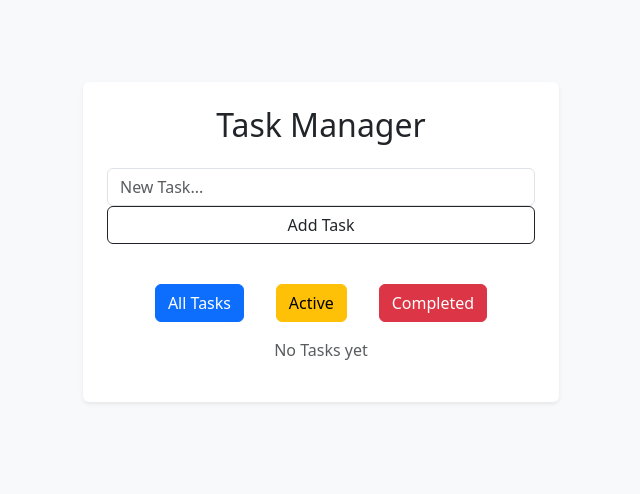
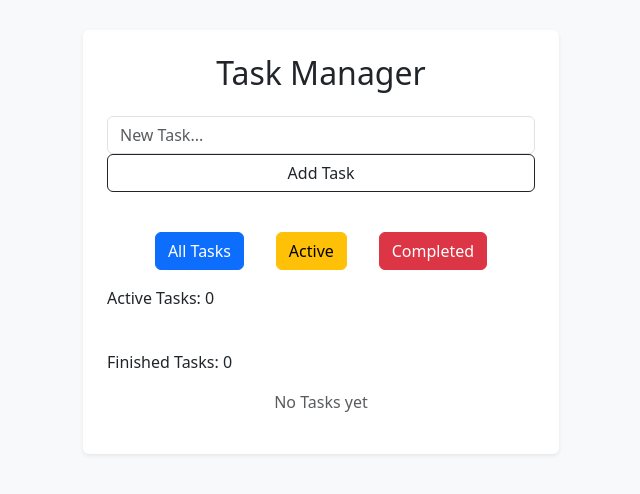
Before and after one commit to marconovas/To-Do-App, a React (Vite) app: page / in a window 1280 px wide. Shown: the part 158-652 px from the top of the page, without its empty margins (319-959 px from the left). Built offline with nearby package versions, Linux system fonts and the light colour scheme.

Commit message:
task counter added

```diff
--- a/src/App.jsx
+++ b/src/App.jsx
@@ -3,6 +3,7 @@ import TaskForm from "./Components/TaskForm";
 import { Button, Card, Container, FormControl, Modal, ModalFooter, ModalTitle } from "react-bootstrap";
 import TaskList from "./Components/TaskList";
 import FilterBar from "./Components/FilterBar";
+import TaskCounter from "./Components/TaskCounter";
 
 function App() {
 
@@ -15,6 +16,10 @@ function App() {
   ///EDITING
   const [editingTask, setEditingTask] = useState(null);
   const [editText, setEditText] = useState("");
+
+  //TASK COUNTER
+  const active = tasks.filter(task => !task.completed);
+  const finished = tasks.filter(task => task.completed);
 
   const filteredTasks =
   filter === "active" ?
@@ -62,6 +67,8 @@ function App() {
 
           <FilterBar setFilter={setFilter}/>
 
+          <TaskCounter active={active.length} finished={finished.length}/>
+
           <TaskList
               tasks={filteredTasks}
               onComplete={completeTask}
--- /dev/null
+++ b/src/Components/TaskCounter.jsx
@@ -0,0 +1,10 @@
+
+
+export default function TaskCounter ({ active, finished }) {
+    return(
+        <div>
+            <p>Active Tasks: { active }</p> <br/>
+            <p>Finished Tasks: { finished }</p>
+        </div>
+    )
+}
--- a/src/Components/TaskForm.jsx
+++ b/src/Components/TaskForm.jsx
@@ -31,7 +31,11 @@ export default function TaskForm ({ addTasks }) {
                 />
             </Form.Group>
 
-            <Button variant="outline-dark" type="submit" className="w-100">
+            <Button
+                variant="outline-dark"
+                type="submit"
+                className="w-100"
+            >
                 Add Task
             </Button>
         </Form>
--- a/src/Components/TaskList.jsx
+++ b/src/Components/TaskList.jsx
@@ -1,7 +1,7 @@
 import TaskItem from "./TaskItem"
 
 
-export default function TaskList ({ tasks, onComplete, onDelete, onEdit }) {
+export default function TaskList ({ tasks, onComplete, onDelete, onEdit}) {
     if(tasks.length === 0){
         return <p className="text-center text-muted">No Tasks yet</p>
     }
```
